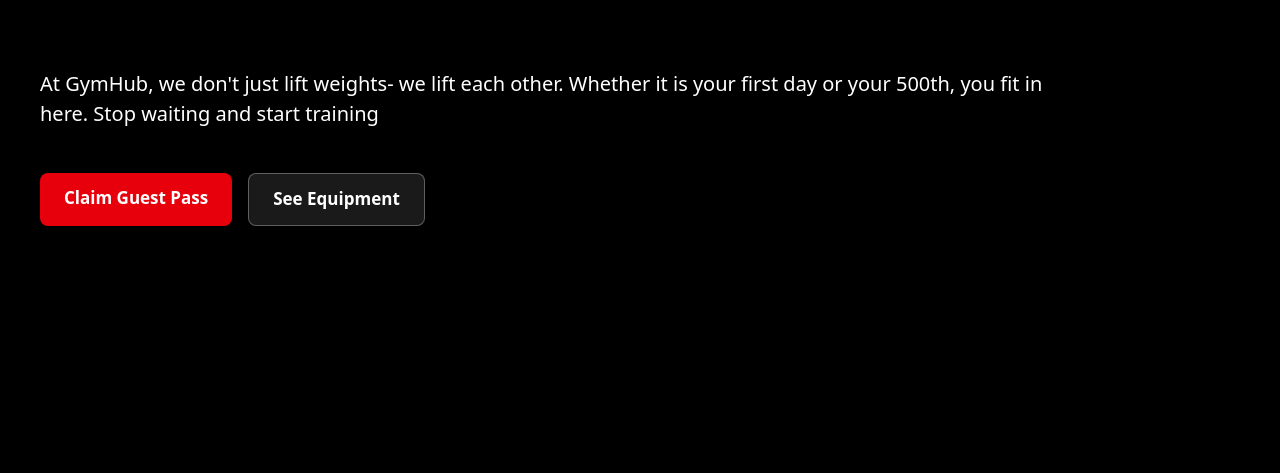
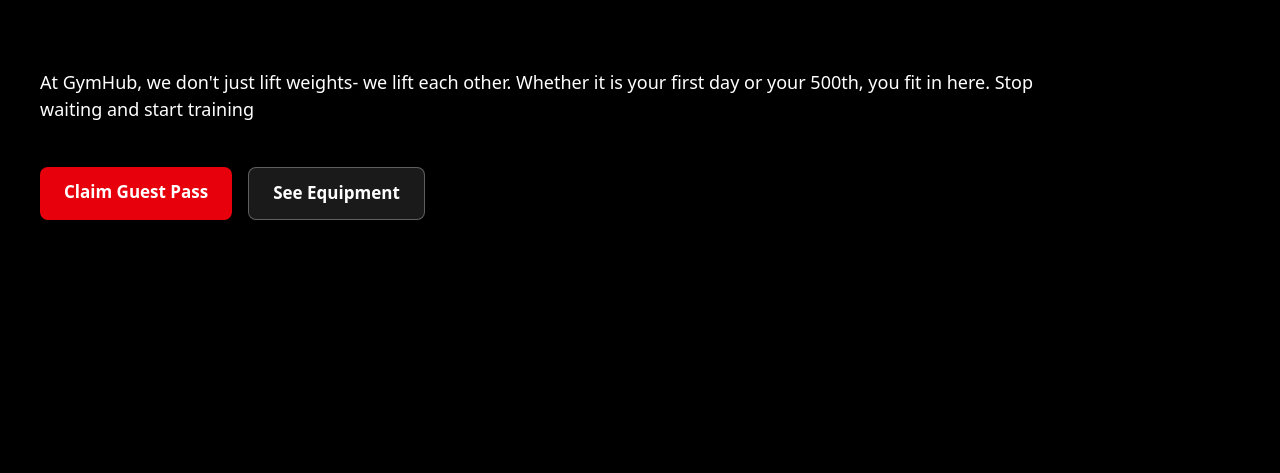
Before and after one commit to sorochi93-tech/GymHub, a website: page index.html in a window 1280 px wide. Shown: the part 327-800 px from the top of the page. Drawn offline with nearby package versions, Linux system fonts and the light colour scheme; files that its build step writes are made by us from their sources; files whose address does not match are found by name.

```diff
--- a/index.html
+++ b/index.html
@@ -186,7 +186,7 @@
           >
 
             <p
-              class="flex lg:items-start lg:text-left text-white sm:text-[18px] text-[18px] md:text-[30px] lg:text-[20px] lg:pr-48 "
+              class="flex lg:items-start lg:text-left text-white sm:text-[15px] text-[16px] md:text-[30px] lg:text-[18px] lg:pr-48 "
             >
               At GymHub, we don't just lift weights- we lift each other. Whether
               it is your first day or your 500th, you fit in here. Stop waiting
```
